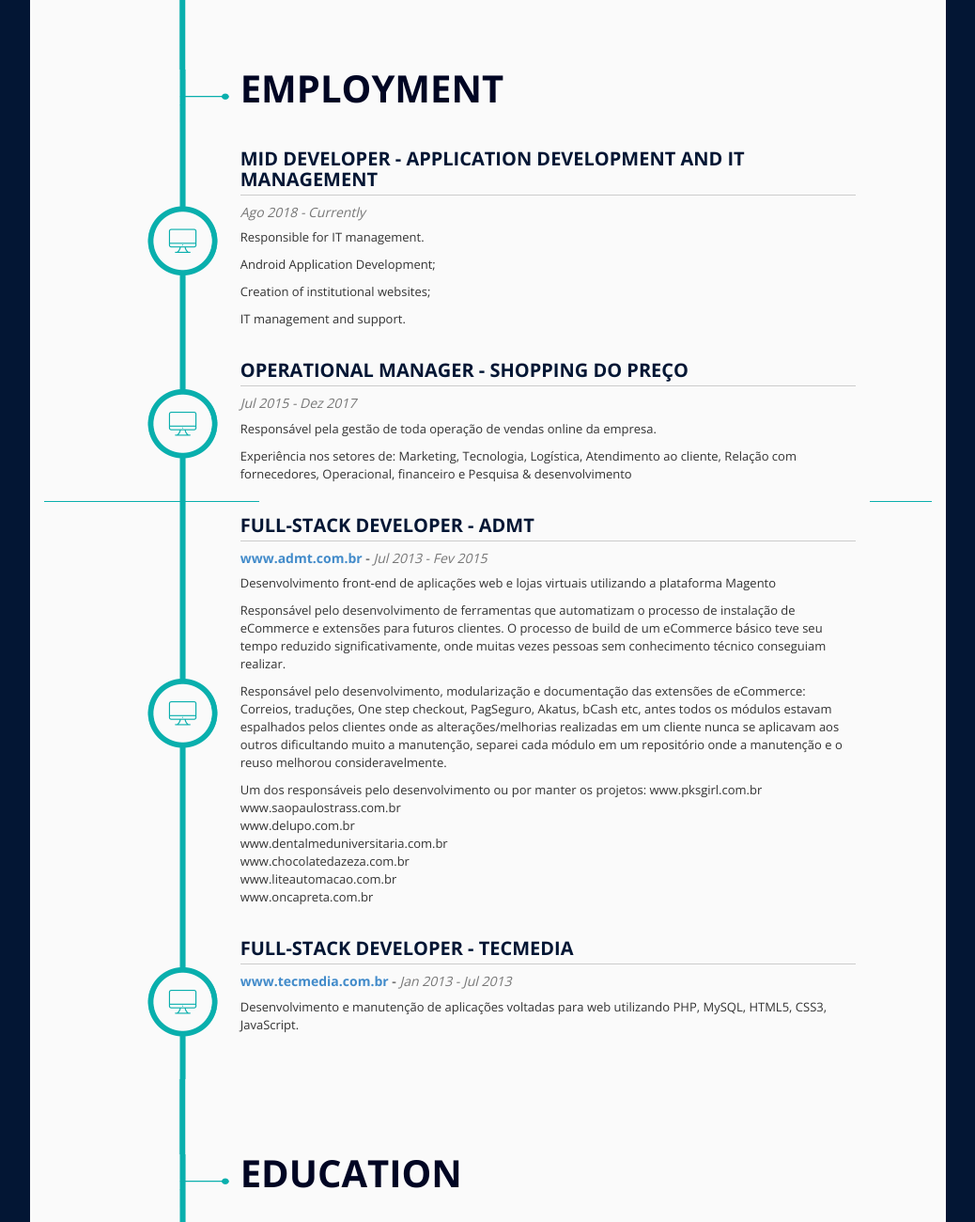
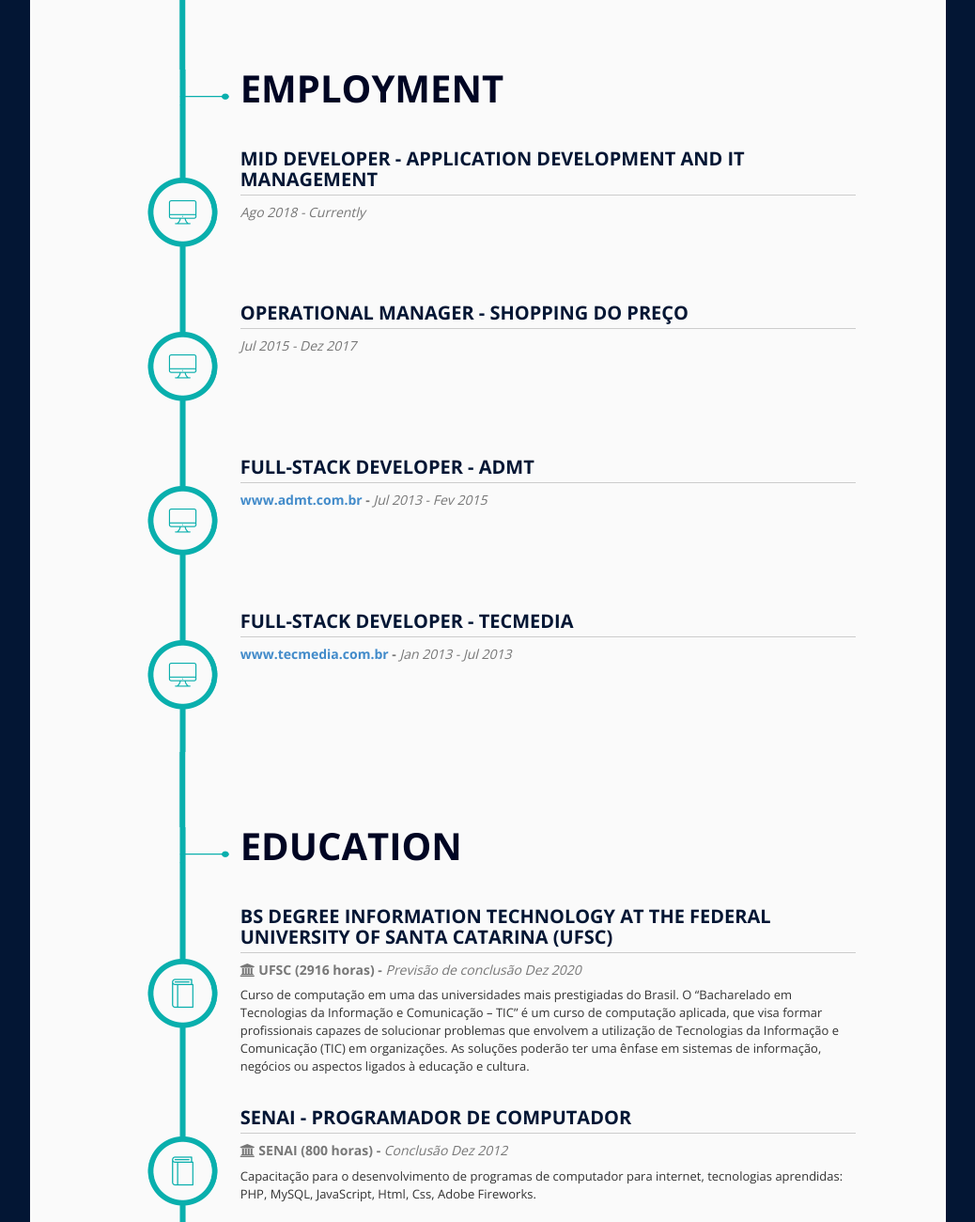
Before and after one commit to arthurfigueiredo/arthurfigueiredo.github.io, a website: page index.html in a window 1280 px wide. Shown: the part 808-2108 px from the top of the page at 94% size, without its empty margins (218-1256 px from the left). Drawn offline with nearby package versions, Linux system fonts and the light colour scheme.

Commit message:
Update index.html

```diff
--- a/index.html
+++ b/index.html
@@ -348,12 +348,12 @@
                   <h4 class="job"><span class="job-date">Ago 2018 - Currently</span></h4>
                   <!-- /Graduation time -->
                   <!-- content -->
-                  <div class="job-description">
+<!--                   <div class="job-description">
                     <p>Responsible for IT management.</p>
                     <p>Android Application Development;</p>
                     <p>Creation of institutional websites;</p>
                     <p>IT management and support.</p>
-                  </div>
+                  </div> -->
                   <!-- /Content -->
                 </div>
               </div>
@@ -381,11 +381,11 @@
                   <h4 class="job"><span class="job-date">Jul 2015 - Dez 2017</span></h4>
                   <!-- /Graduation time -->
                   <!-- content -->
-                  <div class="job-description">
+<!--                   <div class="job-description">
                     <p>Responsável pela gestão de toda operação de vendas online da empresa.</p>
 
                     <p>Experiência nos setores de: Marketing, Tecnologia, Logística, Atendimento ao cliente, Relação com fornecedores, Operacional, financeiro e Pesquisa & desenvolvimento</p>
-                  </div>
+                  </div> -->
                   <!-- /Content -->
                 </div>
               </div>
@@ -415,7 +415,7 @@
                   <h4 class="job"><a href="http://www.admt.com.br/" target="_blank">www.admt.com.br</a> - <span class="job-date">Jul 2013 - Fev 2015</span></h4>
                   <!-- /Graduation time -->
                   <!-- content -->
-                  <div class="job-description">
+<!--                   <div class="job-description">
                     <p>Desenvolvimento front-end de aplicações web e lojas virtuais utilizando a plataforma Magento
                     </p>
                     <p>
@@ -434,7 +434,7 @@
                       www.chocolatedazeza.com.br<br>
                       www.liteautomacao.com.br<br>
                       www.oncapreta.com.br</p>
-                  </div>
+                  </div> -->
                   <!-- /Content -->
                 </div>
               </div>
@@ -461,9 +461,9 @@
                   <h4 class="job"><a href="http://tecmedia.com.br/" target="_blank">www.tecmedia.com.br</a>  - <span class="job-date">Jan 2013 - Jul 2013</span></h4>
                   <!-- /Graduation time -->
                   <!-- content -->
-                  <div class="job-description">
+<!--                   <div class="job-description">
                     <p>Desenvolvimento e manutenção de aplicações voltadas para web utilizando PHP, MySQL, HTML5, CSS3, JavaScript.</p>
-                  </div>
+                  </div> -->
                   <!-- /Content -->
                 </div>
               </div>
```
